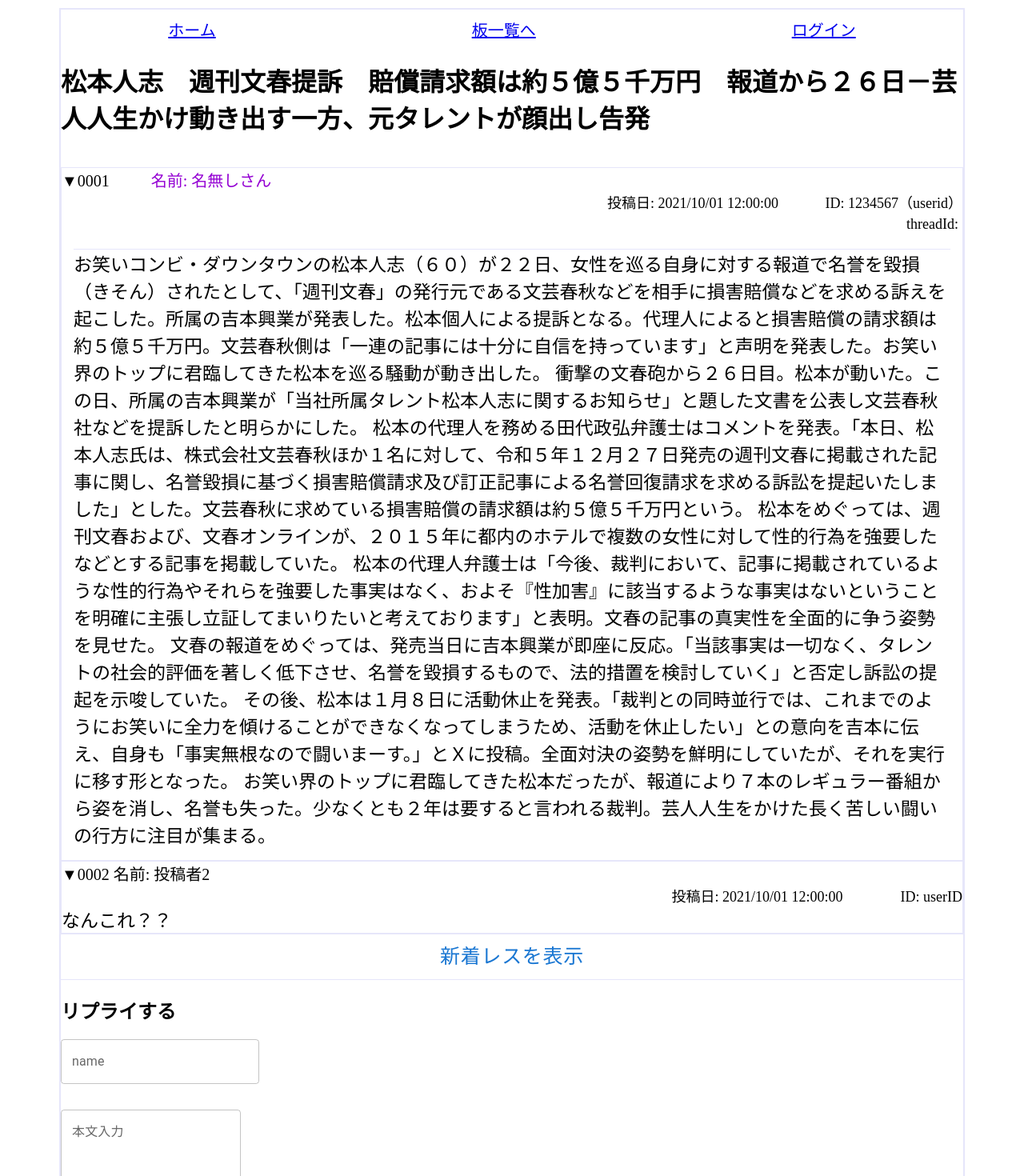
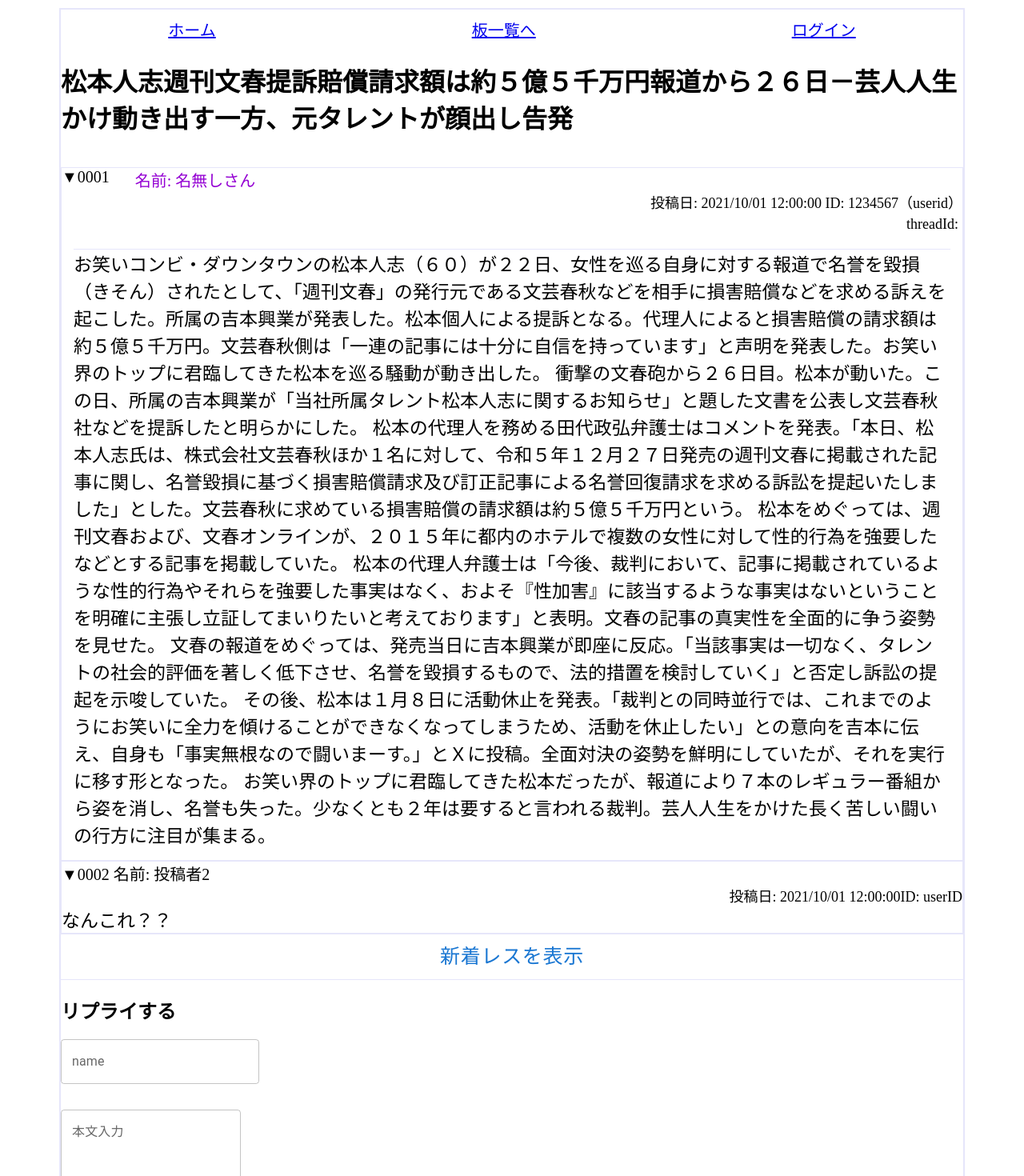
Before and after one commit to Yuma-Satake/9channel-frontend, a React (Vite) app: page /detail in a window 1280 px wide. Shown: the top 1470 px of the page at 80% size. Built offline with nearby package versions, Linux system fonts and the light colour scheme.

Commit message:
feat: 最新のコミットへ戻し

```diff
--- a/src/components/pages/DetailPage.tsx
+++ b/src/components/pages/DetailPage.tsx
@@ -2,28 +2,7 @@
 import { Button, Stack, TextField } from '@mui/material';
 import { PrimaryLayout } from '../layout/PrimaryLayout';
 import Logo from '../../assets/logo.png';
-// const userID = [
-//   {
-//     usernaem: '',
-//     userID: '000001',
-//   },
-//   {
-//     usernaem: '投稿者1',
-//     userID: '000001',
-//   },
-//   {
-//     usernaem: '投稿者1',
-//     userID: '000001',
-//   },
-//   {
-//     usernaem: '投稿者1',
-//     userID: '000001',
-//   },
-//   {
-//     usernaem: '投稿者1',
-//     userID: '000001',
-//   },
-// ];
+
 /**
  * Detail Page
  */
@@ -62,7 +41,7 @@
           <a href="/list">ログイン</a>
         </Stack>
         <h1>
-          松本人志　週刊文春提訴　賠償請求額は約５億５千万円　報道から２６日－芸人人生かけ動き出す一方、元タレントが顔出し告発
+          松本人志週刊文春提訴賠償請求額は約５億５千万円報道から２６日－芸人人生かけ動き出す一方、元タレントが顔出し告発
         </h1>
         <br />
         <div
@@ -73,7 +52,7 @@
           }}
         >
           <Stack direction="row" justifyContent="flex-start" alignItems="flex-start" spacing={4}>
-            <div>▼0001　</div>
+            <div>▼0001</div>
 
             <div
               style={{
@@ -92,7 +71,7 @@
               fontSize: '18px',
             }}
           >
-            投稿日: 2021/10/01 12:00:00　　　 ID: 1234567（userid）
+            投稿日: 2021/10/01 12:00:00 ID: 1234567（userid）
             <div
               style={{
                 margin: '5px',
@@ -137,7 +116,7 @@
               fontSize: '18px',
             }}
           >
-            投稿日: 2021/10/01 12:00:00　　　　ID: userID
+            投稿日: 2021/10/01 12:00:00ID: userID
           </Stack>
           <div
             style={{
```
